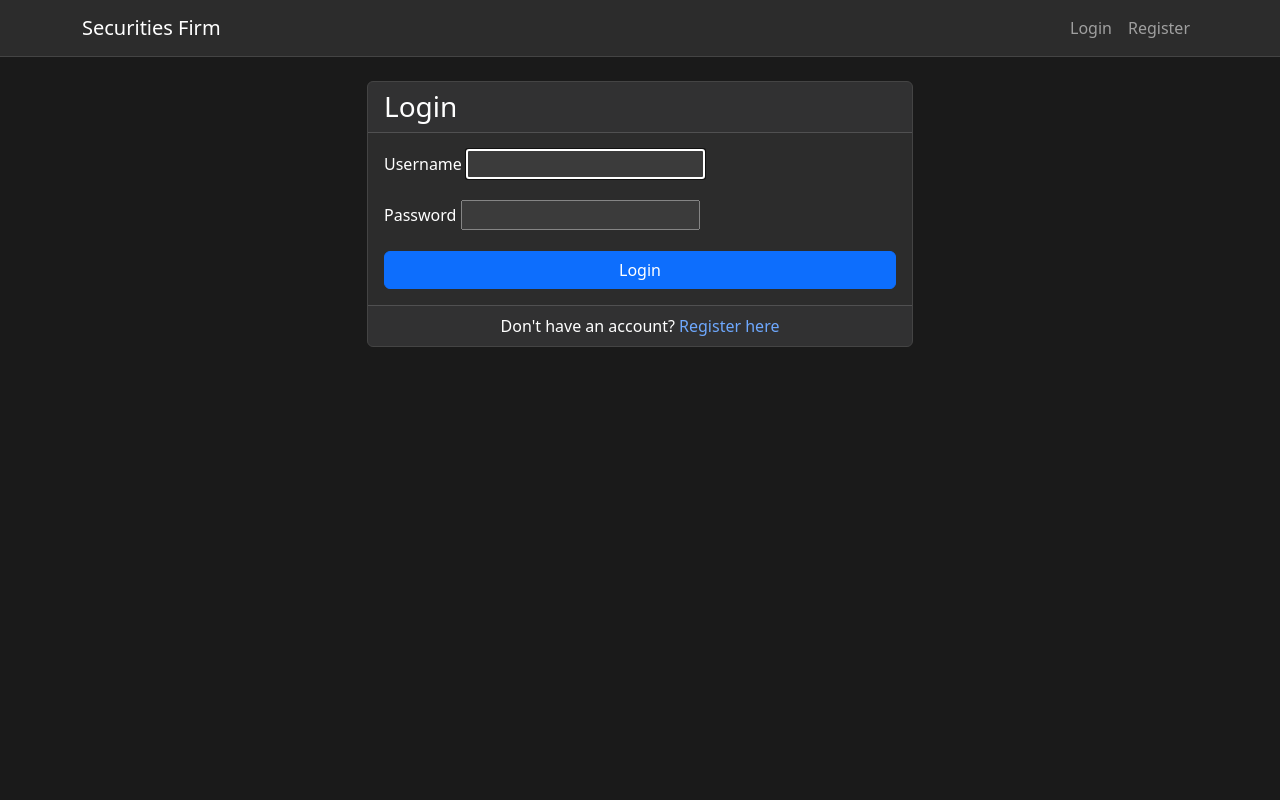
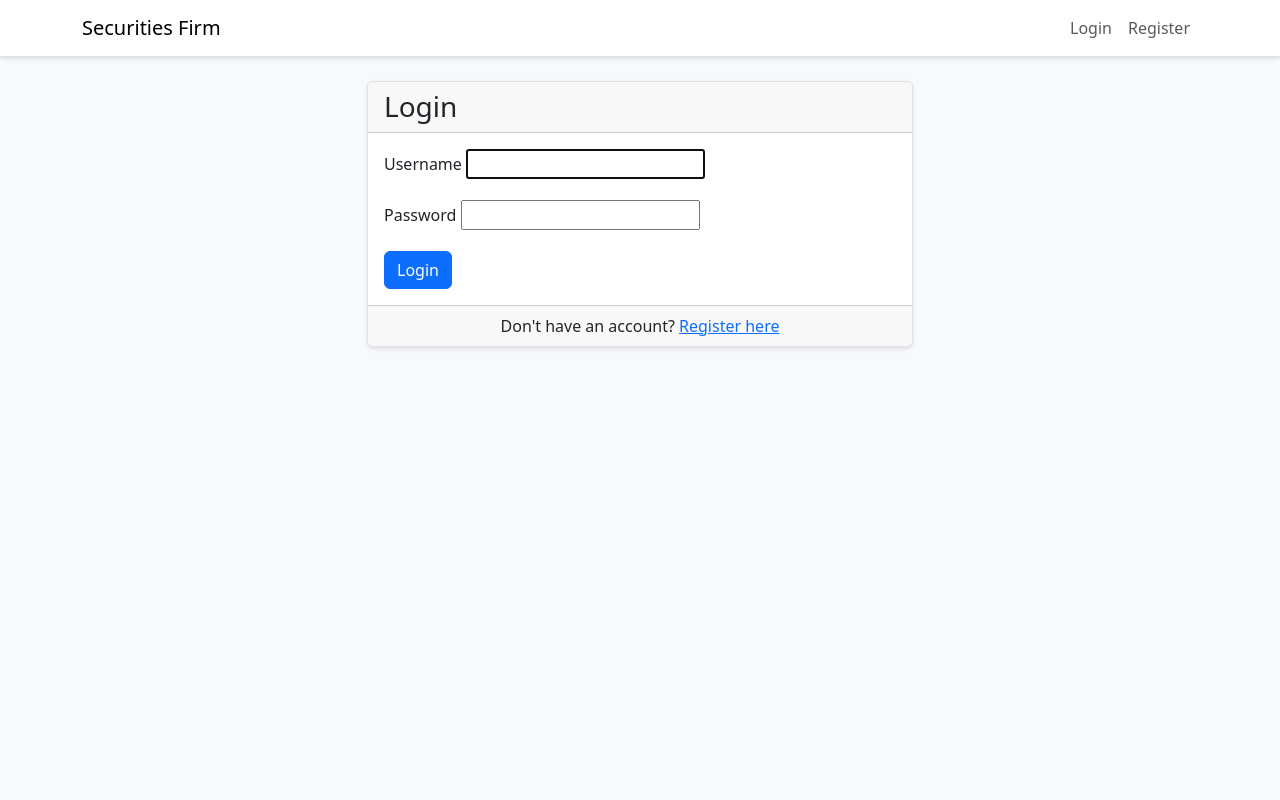
Before and after one commit to xero7689/securities_firm, a Django app: a page that uses accounts/templates/accounts/base.html in a window 1280 px wide. Run offline with Django 5.2, Linux system fonts and the light colour scheme; parts of the project's set-up code (start-up, migrations or seed data) failed here and were passed over.

Commit message:
fix: Refactor templates

```diff
--- a/accounts/templates/accounts/account_form.html
+++ b/accounts/templates/accounts/account_form.html
@@ -39,7 +39,6 @@
                                 {% endfor %}
                             </div>
                         {% endif %}
-                        <div class="form-text">Enter your contact phone number</div>
                     </div>
 
                     <div class="mb-3">
@@ -54,19 +53,16 @@
                                 {% endfor %}
                             </div>
                         {% endif %}
-                        <div class="form-text">Enter your complete mailing address</div>
                     </div>
 
 
-                    <div class="d-grid">
-                        <button type="submit" class="btn btn-primary btn-lg">
+                    <button type="submit" class="btn btn-primary">
                         {% if existing_account %}
                             Update Account
                         {% else %}
                             Submit Account
                         {% endif %}
                     </button>
-                    </div>
                 </form>
             </div>
             <div class="card-footer text-center">
--- a/accounts/templates/accounts/account_status.html
+++ b/accounts/templates/accounts/account_status.html
@@ -20,7 +20,7 @@
           <div class="row">
             <div class="col-md-8">
               <h5>account Details</h5>
-              <table class="table table-dark table-striped">
+              <table class="table table-striped">
                 <tbody>
                   <tr>
                     <th>Account Name:</th>
--- a/accounts/templates/accounts/base.html
+++ b/accounts/templates/accounts/base.html
@@ -1,5 +1,5 @@
 <!DOCTYPE html>
-<html lang="en" data-bs-theme="dark">
+<html lang="en">
   <head>
     <meta charset="UTF-8" />
     <meta name="viewport" content="width=device-width, initial-scale=1.0" />
@@ -11,96 +11,25 @@
     <link href="https://cdn.jsdelivr.net/npm/bootstrap@5.3.7/dist/css/bootstrap.min.css"
           rel="stylesheet" />
     <style>
-      :root {
-        --bs-dark-rgb: 33, 37, 41;
-        --bs-body-bg: #1a1a1a;
-        --bs-body-color: #ffffff;
-      }
-
       body {
-        background-color: var(--bs-body-bg);
-        color: var(--bs-body-color);
+        background-color: #f8f9fa;
         min-height: 100vh;
       }
 
       .navbar {
-        background-color: #2c2c2c !important;
-        border-bottom: 1px solid #444;
+        background-color: #ffffff !important;
+        border-bottom: 1px solid #dee2e6;
+        box-shadow: 0 2px 4px rgba(0,0,0,.1);
       }
 
       .card {
-        background-color: #2c2c2c;
-        border: 1px solid #444;
-      }
-
-      .form-control,
-      .form-select {
-        background-color: #3c3c3c;
-        border: 1px solid #555;
-        color: #ffffff;
-      }
-
-      .form-control:focus,
-      .form-select:focus {
-        background-color: #3c3c3c;
-        border-color: #6c757d;
-        color: #ffffff;
-        box-shadow: 0 0 0 0.2rem rgba(108, 117, 125, 0.25);
-      }
-
-      .btn-primary {
-        background-color: #0d6efd;
-        border-color: #0d6efd;
-      }
-
-      .btn-primary:hover {
-        background-color: #0b5ed7;
-        border-color: #0a58ca;
-      }
-
-      .alert {
-        border: 1px solid transparent;
-      }
-
-      .alert-success {
-        background-color: #1e4d3e;
-        border-color: #2d7a5f;
-        color: #75b798;
-      }
-
-      .alert-danger {
-        background-color: #5c1e1e;
-        border-color: #842029;
-        color: #ea868f;
-      }
-
-      .alert-warning {
-        background-color: #4d3d1e;
-        border-color: #997404;
-        color: #ffda6a;
-      }
-
-      .alert-info {
-        background-color: #1e3a5c;
-        border-color: #0c63e4;
-        color: #6ea8fe;
-      }
-
-      .text-muted {
-        color: #adb5bd !important;
-      }
-
-      .bg-dark {
-        background-color: #2c2c2c !important;
-      }
-
-      .border-dark {
-        border-color: #444 !important;
+        border: 1px solid #dee2e6;
+        box-shadow: 0 2px 4px rgba(0,0,0,.1);
       }
     </style>
   </head>
   <body>
-    <nav class="navbar navbar-expand-lg navbar-dark">
+    <nav class="navbar navbar-expand-lg navbar-light">
       <div class="container">
         <a class="navbar-brand" href="{% url 'supplement_form' %}">
           Securities Firm
@@ -112,7 +41,7 @@
             </a>
             <form method="post" action="{% url 'logout' %}" class="d-flex">
               {% csrf_token %}
-              <button type="submit" class="nav-link btn p-0 border-0" style="background: none; color: rgba(255,255,255,.55); text-decoration: none;">
+              <button type="submit" class="nav-link btn p-0 border-0" style="background: none; color: rgba(0,0,0,.55); text-decoration: none;">
                 Logout
               </button>
             </form>
--- a/accounts/templates/accounts/login.html
+++ b/accounts/templates/accounts/login.html
@@ -5,9 +5,7 @@
     <div class="col-md-6">
       <div class="card">
         <div class="card-header">
-          <h3 class="card-title mb-0">
-            Login
-          </h3>
+          <h3 class="mb-0">Login</h3>
         </div>
         <div class="card-body">
           <form method="post">
@@ -35,17 +33,12 @@
                 {% for error in form.non_field_errors %}<div>{{ error }}</div>{% endfor %}
               </div>
             {% endif %}
-            <div class="d-grid">
-              <button type="submit" class="btn btn-primary">
-                Login
-              </button>
-            </div>
+            <button type="submit" class="btn btn-primary">Login</button>
           </form>
         </div>
         <div class="card-footer text-center">
           <p class="mb-0">
-            Don't have an account?
-            <a href="{% url 'register' %}" class="text-decoration-none">Register here</a>
+            Don't have an account? <a href="{% url 'register' %}">Register here</a>
           </p>
         </div>
       </div>
```
Also changed, not shown: accounts/templates/accounts/congratulations.html (+0 -13 lines), accounts/templates/accounts/register.html (+4 -11 lines). Lines whose indentation alone changed are shown as unchanged.
